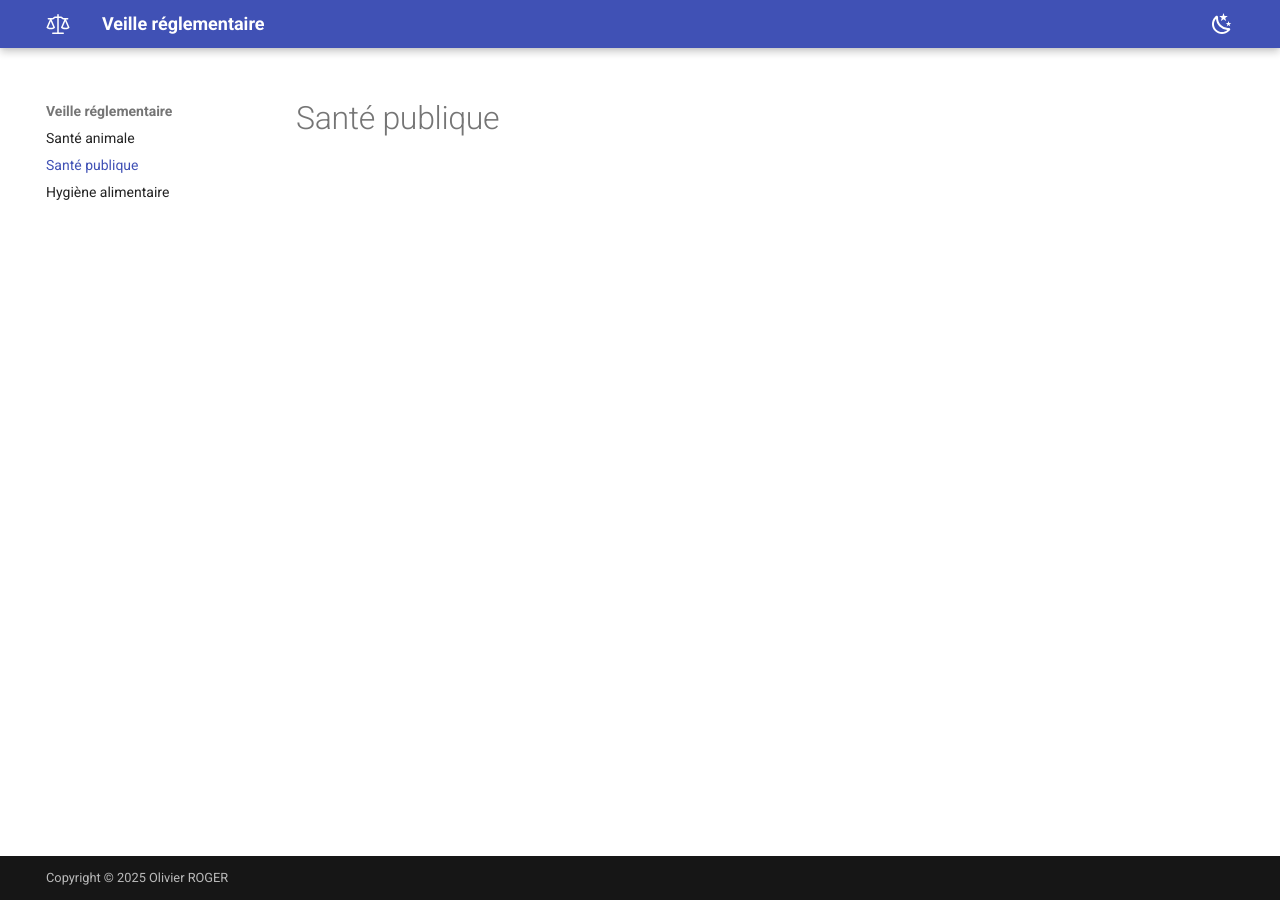
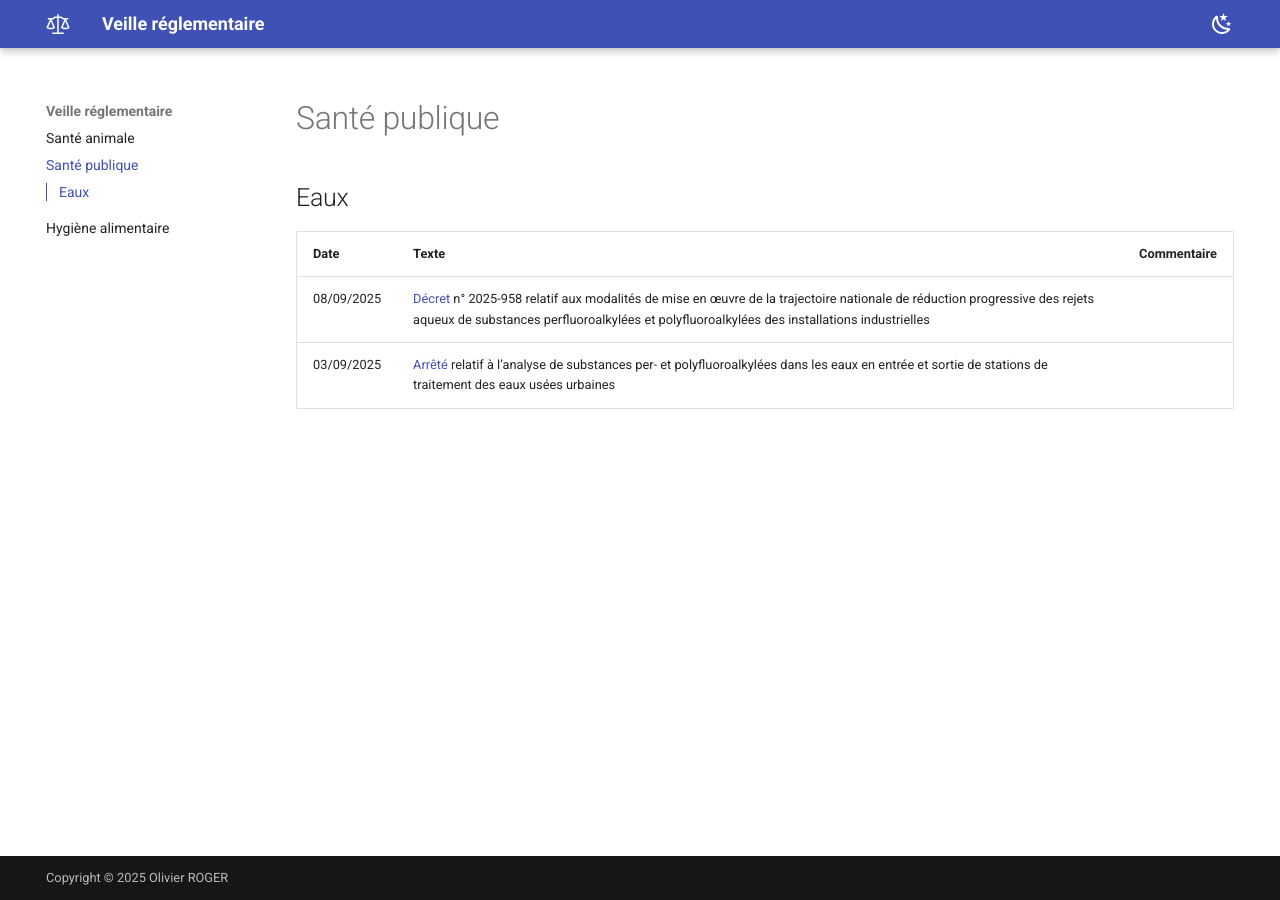
Before and after one commit to olivier-roger-vet/veille-reglementaire, an MkDocs documentation site: the page built from docs/sp.md, in a window 1280 px wide. Built offline with MkDocs 1.6.1 and Material for MkDocs 9.7.7, drawn with Linux system fonts in a browser that asks for light colours.

Commit message:
MAJ JORF 09/09/2025

```diff
--- a/docs/sp.md
+++ b/docs/sp.md
@@ -1 +1,8 @@
 # Santé publique
+
+## Eaux
+
+| Date       | Texte                                                                                                                                                                                                                                                                                                                 | Commentaire |
+| ---------- | --------------------------------------------------------------------------------------------------------------------------------------------------------------------------------------------------------------------------------------------------------------------------------------------------------------------- | ----------- |
+| 08/09/2025 | [Décret](https://www.legifrance.gouv.fr/download/pdf?id=okg8pYdlzqssb9b30JjqozzKga8V-YH3-rrHzId_qtk=) n° 2025-958 relatif aux modalités de mise en œuvre de la trajectoire nationale de réduction progressive des rejets aqueux de substances perfluoroalkylées et polyfluoroalkylées des installations industrielles |             |
+| 03/09/2025 | [Arrêté](https://www.legifrance.gouv.fr/download/pdf?id=rb8gm4rObqLryfLTFw-FBWt-sITN1xAdMltMVWiaAdM=) relatif à l’analyse de substances per- et polyfluoroalkylées dans les eaux en entrée et sortie de stations de traitement des eaux usées urbaines                                                                |             |
```
Also changed, not shown: docs/ha.md (+3 -3 lines).
